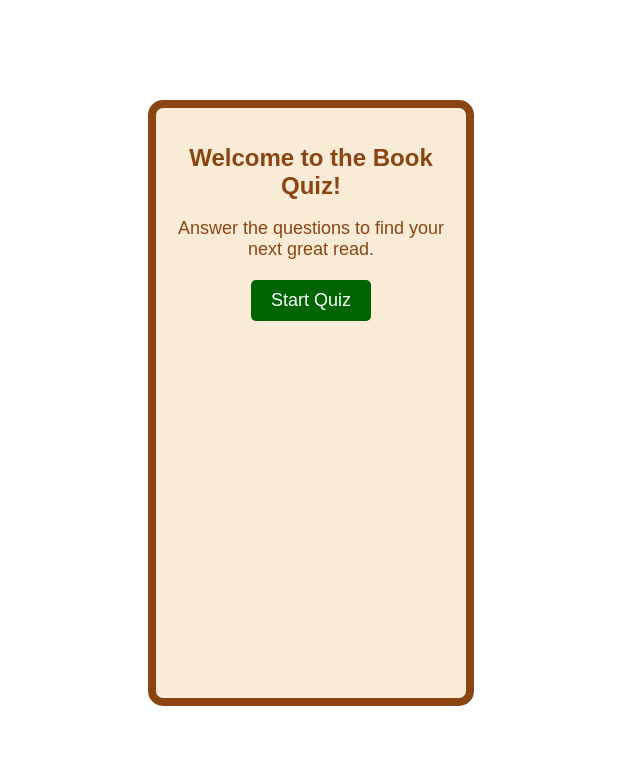
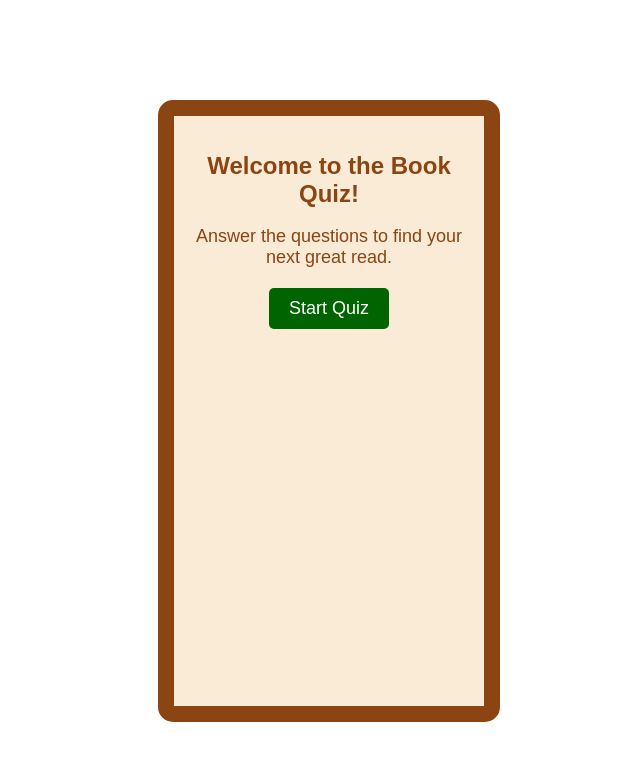
Before and after one commit to hannahalli/Book-Quiz, a Svelte app: page / in a window 1280 px wide. Shown: the top 760 px of the page, without its empty margins (640-1280 px from the left). Built offline with nearby package versions, Linux system fonts and the light colour scheme.

Commit message:
fixing size

```diff
--- a/src/App.svelte
+++ b/src/App.svelte
@@ -47,11 +47,11 @@
     .container {
         position: absolute;
         top: 100px; /* Adjust the top position as per your requirement */
-        left: calc((1536px - 500px) / 2 + 270px); /* Adjust the left position as per your requirement */
+        left: calc((1536px - 500px) / 2 + 280px); /* Adjust the left position as per your requirement */
         width: 270px; /* Increase width */
         height: 550px; /* Increase height */
         background-color: #FAEBD7; /* Set light brown background color */
-        border: 8px solid #8B4513; /* Set dark brown border */
+        border: 16px solid #8B4513; /* Set dark brown border */
         padding: 20px;
         border-radius: 15px;
         /* overflow-y: auto; Enable scrolling if content overflows */
```
Also changed, not shown: public/build/bundle.css, public/build/bundle.js, 1 other file (tests, documents, lock files or other folders).
